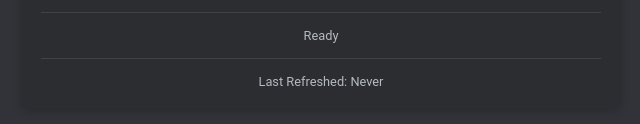
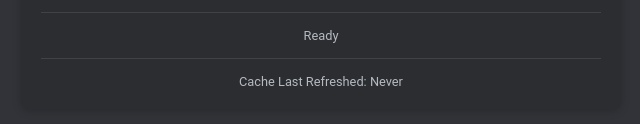
Before and after one commit to EmoteFroggy/Markov-Tool, a website: page index.html in a window 1280 px wide. Shown: the part 298-422 px from the top of the page, 319-959 px from the left. Drawn offline with Linux system fonts and the light colour scheme; no server answers.

Commit message:
Update index.html

```diff
--- a/index.html
+++ b/index.html
@@ -179,7 +179,7 @@
         </div>
         <div class="status-info" id="status">Ready</div>
         <div class="error" id="error"></div>
-        <div class="status-info" id="cache-status">Last Refreshed: Never</div>
+        <div class="status-info" id="cache-status">Cache Last Refreshed: Never</div>
     </div>
     <script>
         const API_URL = 'https://markovbot-backend.onrender.com/api/generate';
```
